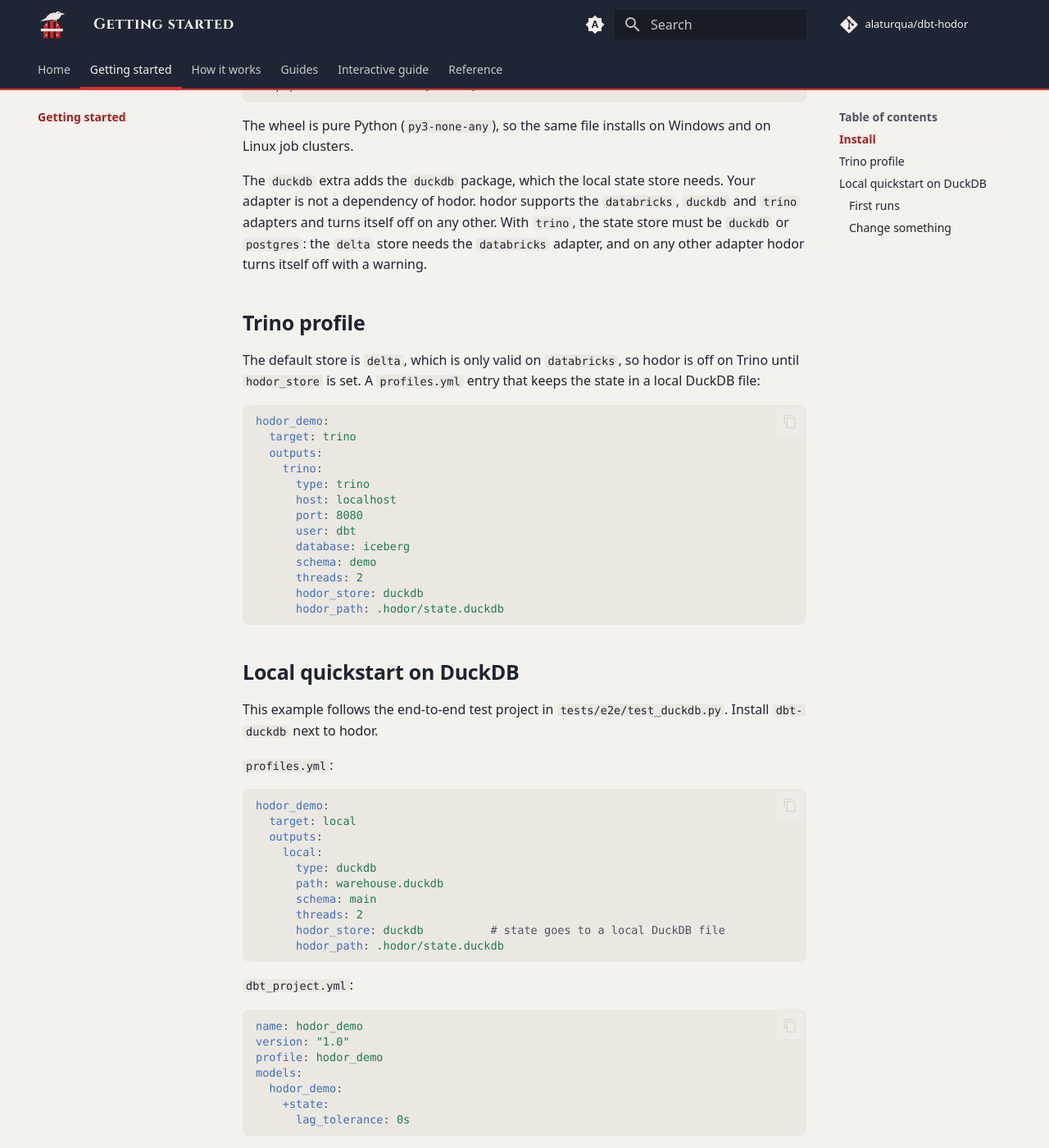
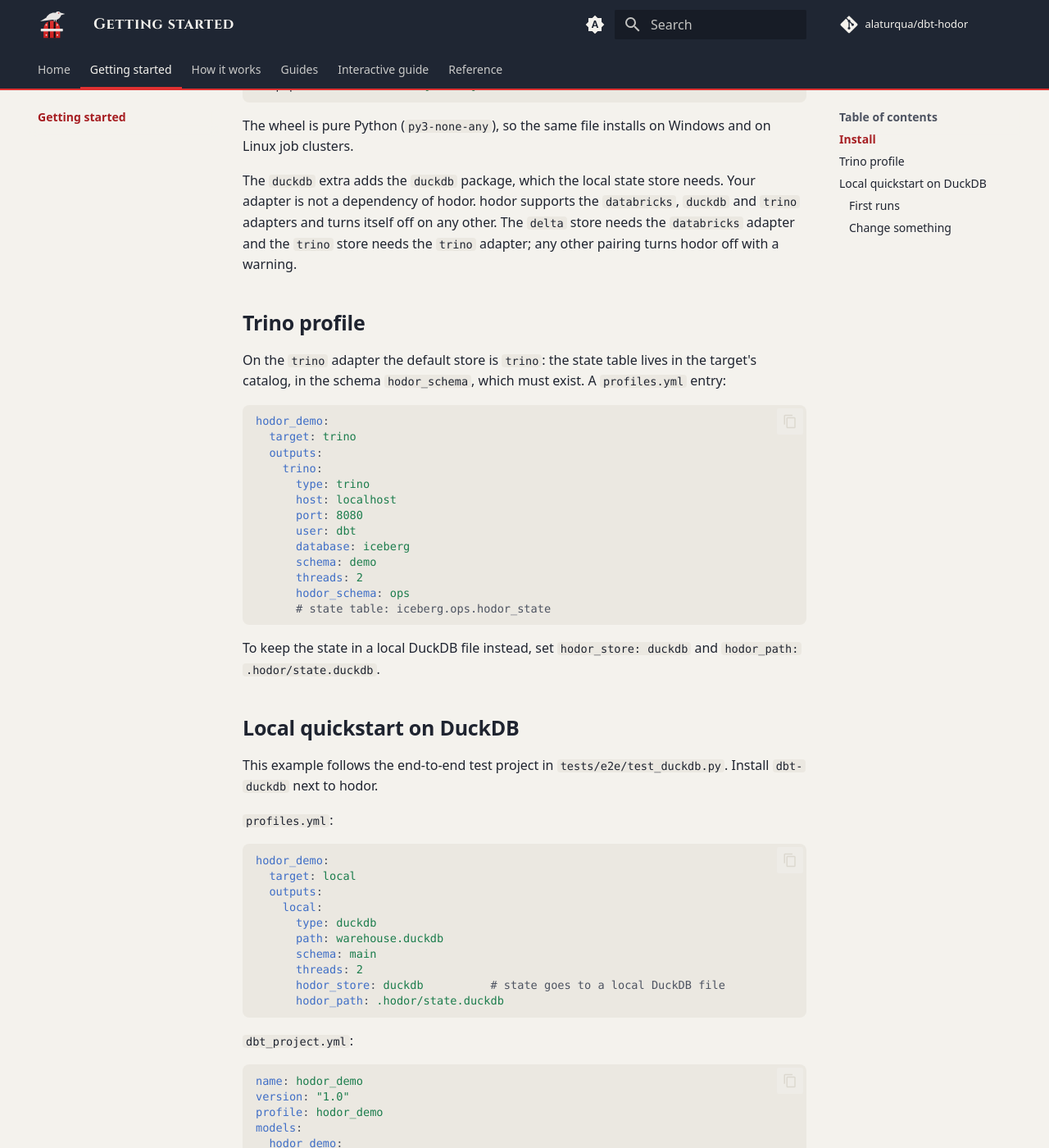
Before and after one commit to alaturqua/dbt-hodor, an MkDocs documentation site: the page built from docs/getting-started.md, in a window 1280 px wide and 1400 px high, scrolled down 544 px. Shown: the whole window at 82% size. Built offline with MkDocs 1.6.1 and Material for MkDocs 9.7.7, drawn with Linux system fonts in a browser that asks for light colours; comment, search, counter and statistics services are not loaded.

Commit message:
docs: list trino support as new and drop stale store limits (#13)
- `upgrading.md`: 0.2.0 had no Trino support, so the Trino adapter and
the `trino` store are listed under New. The behavior-change bullet keeps
only the default-store rule.
- `getting-started.md`: the Trino profile uses the default `trino`
store; the DuckDB file is shown as the alternative.
- `how-it-works/data-versions.md`: drop the claim that Trino needs a
`duckdb` or `postgres` store.

Check: `mkdocs build --strict` passes.

Co-authored-by: Isa Inalcik <alaturqua@users.noreply.github.com>

````diff
--- a/docs/getting-started.md
+++ b/docs/getting-started.md
@@ -43,11 +43,11 @@
 
 The wheel is pure Python (`py3-none-any`), so the same file installs on Windows and on Linux job clusters.
 
-The `duckdb` extra adds the `duckdb` package, which the local state store needs. Your adapter is not a dependency of hodor. hodor supports the `databricks`, `duckdb` and `trino` adapters and turns itself off on any other. With `trino`, the state store must be `duckdb` or `postgres`: the `delta` store needs the `databricks` adapter, and on any other adapter hodor turns itself off with a warning.
+The `duckdb` extra adds the `duckdb` package, which the local state store needs. Your adapter is not a dependency of hodor. hodor supports the `databricks`, `duckdb` and `trino` adapters and turns itself off on any other. The `delta` store needs the `databricks` adapter and the `trino` store needs the `trino` adapter; any other pairing turns hodor off with a warning.
 
 ## Trino profile
 
-The default store is `delta`, which is only valid on `databricks`, so hodor is off on Trino until `hodor_store` is set. A `profiles.yml` entry that keeps the state in a local DuckDB file:
+On the `trino` adapter the default store is `trino`: the state table lives in the target's catalog, in the schema `hodor_schema`, which must exist. A `profiles.yml` entry:
 
 ```yaml
 hodor_demo:
@@ -61,9 +61,11 @@
       database: iceberg
       schema: demo
       threads: 2
-      hodor_store: duckdb
-      hodor_path: .hodor/state.duckdb
+      hodor_schema: ops
+      # state table: iceberg.ops.hodor_state
 ```
+
+To keep the state in a local DuckDB file instead, set `hodor_store: duckdb` and `hodor_path: .hodor/state.duckdb`.
 
 ## Local quickstart on DuckDB
 
````
Also changed, not shown: docs/how-it-works/data-versions.md (+1 -1 lines), docs/upgrading.md (+3 -2 lines).
